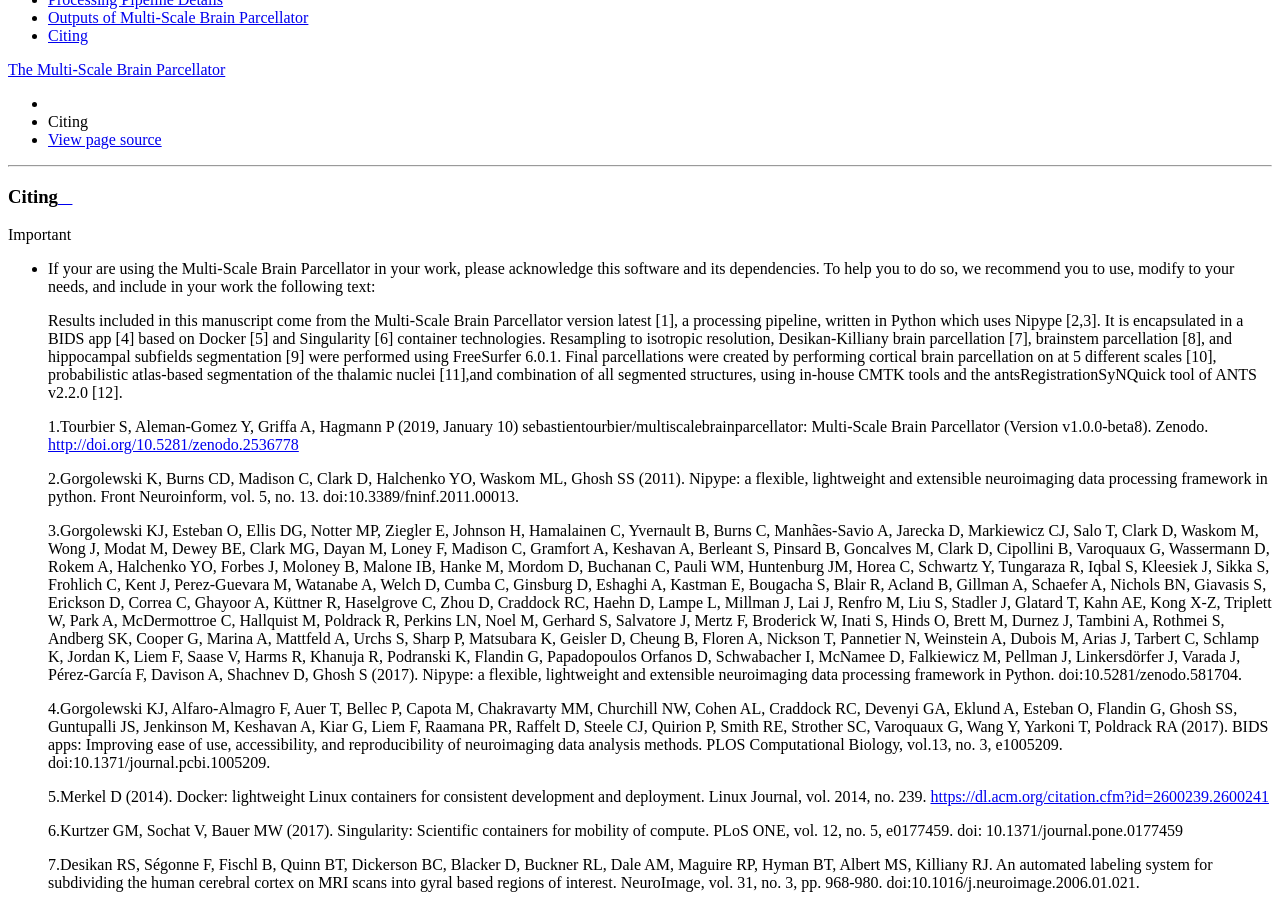
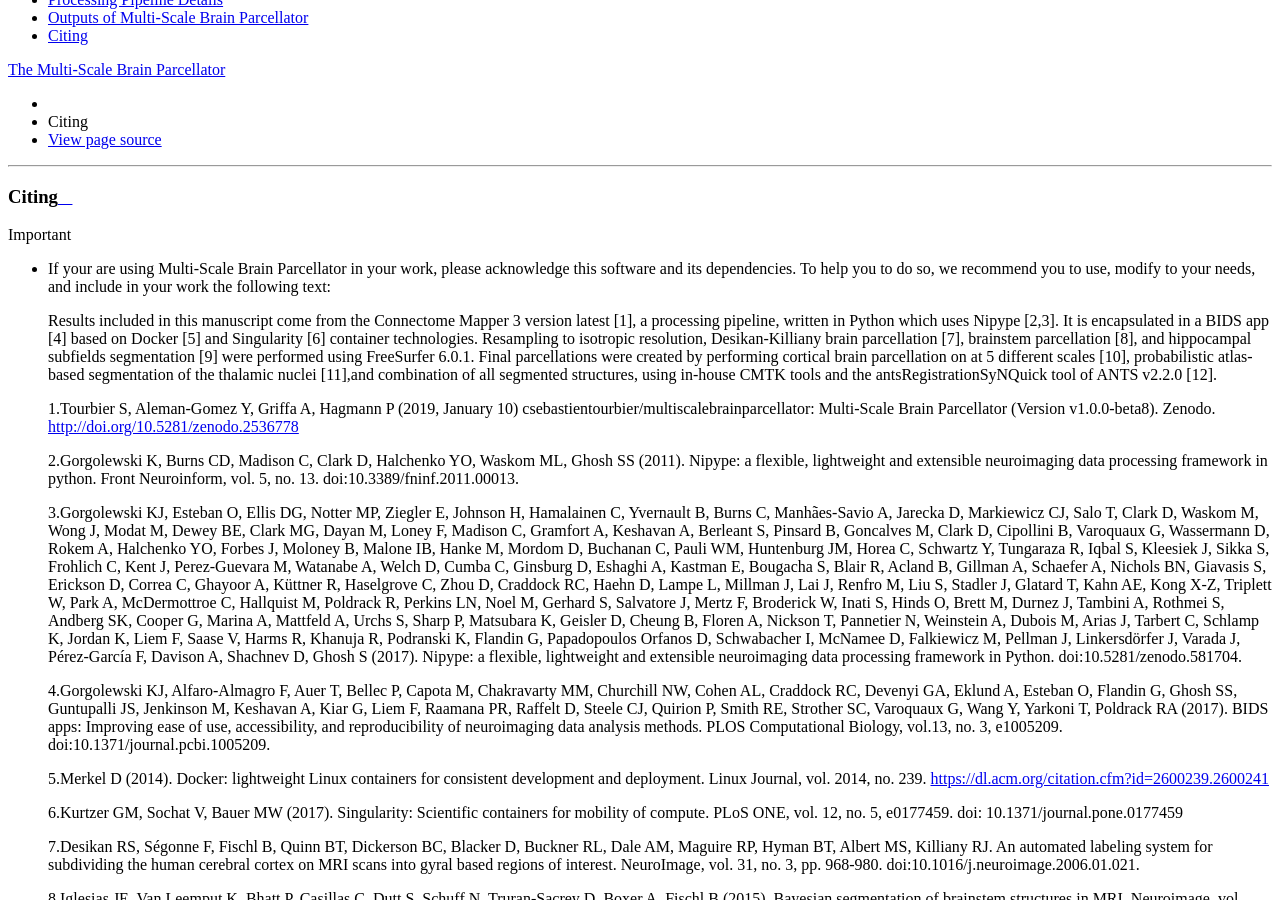
Before and after one commit to sebastientourbier/multiscalebrainparcellator, a Sphinx documentation site: the page built from docs/citing.rst, in a window 1280 px wide and 900 px high, scrolled down 731 px. Built offline with Sphinx 7.4.7 and the Read the Docs theme 2.0.0, drawn with Linux system fonts in a browser that asks for light colours; pages that are not in the unit, such as notebooks, are missing from menus; the version number could not be read and is left out.

Commit message:
FIX: typo

```diff
--- a/docs/citing.rst
+++ b/docs/citing.rst
@@ -3,14 +3,14 @@
 *********
 
 .. important::
-  * If your are using the Multi-Scale Brain Parcellator in your work, please acknowledge this software and its dependencies. To help you to do so, we recommend you to use, modify to your needs, and include in your work the following text:
+  * If your are using Multi-Scale Brain Parcellator in your work, please acknowledge this software and its dependencies. To help you to do so, we recommend you to use, modify to your needs, and include in your work the following text:
 
-    Results included in this manuscript come from the Multi-Scale Brain Parcellator version latest [1], a processing pipeline, written in Python which uses Nipype [2,3]. It is encapsulated in a BIDS app [4] based on Docker [5] and Singularity [6] container technologies. Resampling to isotropic resolution, Desikan-Killiany brain parcellation [7], brainstem parcellation [8], and hippocampal subfields segmentation [9] were performed using FreeSurfer 6.0.1. Final parcellations were created by performing cortical brain parcellation on at 5 different scales [10], probabilistic atlas-based segmentation of the thalamic nuclei [11],and combination of all segmented structures, using in-house CMTK tools and the antsRegistrationSyNQuick tool of ANTS v2.2.0 [12].
+    Results included in this manuscript come from the Connectome Mapper 3 version latest [1], a processing pipeline, written in Python which uses Nipype [2,3]. It is encapsulated in a BIDS app [4] based on Docker [5] and Singularity [6] container technologies. Resampling to isotropic resolution, Desikan-Killiany brain parcellation [7], brainstem parcellation [8], and hippocampal subfields segmentation [9] were performed using FreeSurfer 6.0.1. Final parcellations were created by performing cortical brain parcellation on at 5 different scales [10], probabilistic atlas-based segmentation of the thalamic nuclei [11],and combination of all segmented structures, using in-house CMTK tools and the antsRegistrationSyNQuick tool of ANTS v2.2.0 [12].
 
     References
     -----------
 
-    1.Tourbier S, Aleman-Gomez Y, Griffa A, Hagmann P (2019, January 10) sebastientourbier/multiscalebrainparcellator: Multi-Scale Brain Parcellator (Version v1.0.0-beta8). Zenodo. http://doi.org/10.5281/zenodo.2536778
+    1.Tourbier S, Aleman-Gomez Y, Griffa A, Hagmann P (2019, January 10) csebastientourbier/multiscalebrainparcellator: Multi-Scale Brain Parcellator (Version v1.0.0-beta8). Zenodo. http://doi.org/10.5281/zenodo.2536778
 
     2.Gorgolewski K, Burns CD, Madison C, Clark D, Halchenko YO, Waskom ML, Ghosh SS (2011). Nipype: a flexible, lightweight and extensible neuroimaging data processing framework in python. Front Neuroinform, vol. 5, no. 13. doi:10.3389/fninf.2011.00013.
 
```
